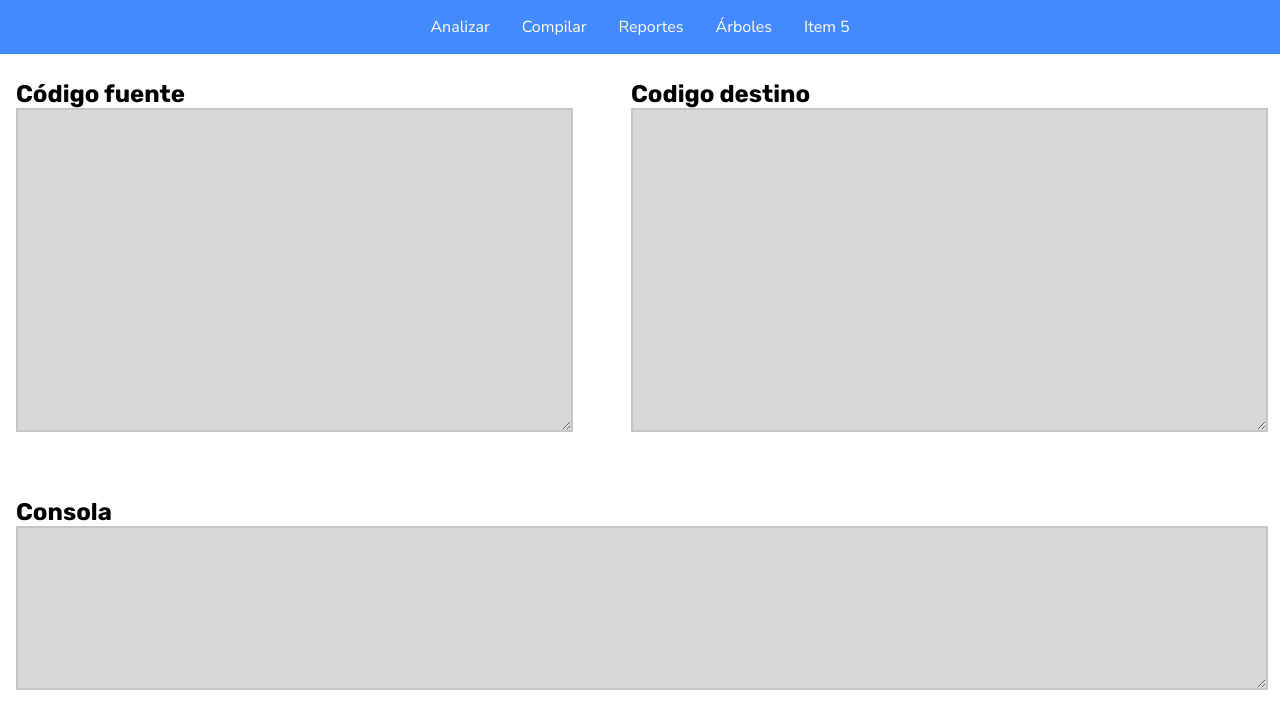
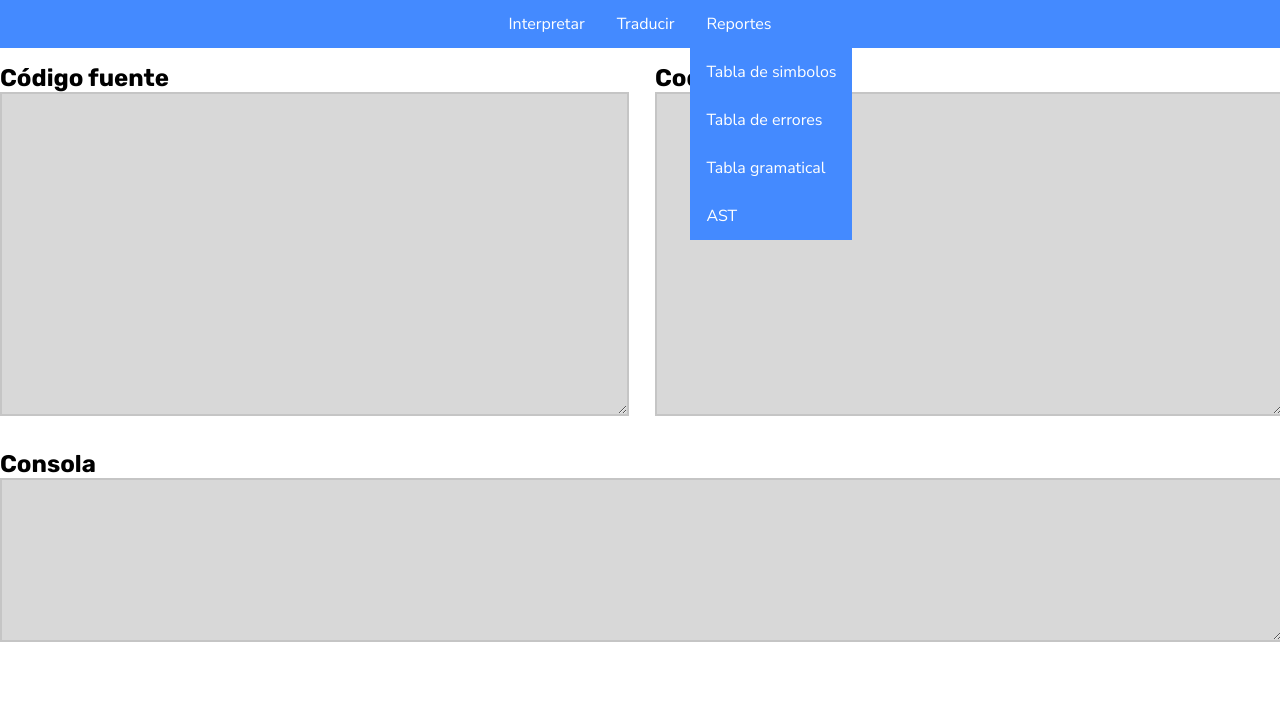
Before and after one commit to MacoChave/quetzalolc-compiladores2, a website with bundled scripts: page index.html in a window 1280 px wide. Both pictures are taken after a click on the link "Reportes". Built offline with nearby package versions, Linux system fonts and the light colour scheme.

Commit message:
Submenu de reportes

```diff
--- a/bundle.js
+++ b/bundle.js
@@ -987,9 +987,9 @@ parse: function parse(input) {
     return true;
 }};
 
-    const setConsole = (str) => {
-        document.querySelector('#my_console').value += str;
-    };
+    // const setConsole = (str) => {
+    //     document.querySelector('#my_console').value += str;
+    // };
 /* generated by jison-lex 0.3.4 */
 var lexer = (function(){
 var lexer = ({
@@ -1348,7 +1348,7 @@ case 13:return 13;
 break;
 case 14:return 5;
 break;
-case 15: setConsole(`Error léxico (${yy_.yytext}), en la línea ${yy_.yylloc.first_line} y columna ${yy_.yylloc.first_column}`)
+case 15: setConsole(`Error léxico (${yy_.yytext}), en la línea ${yy_.yylloc.first_line} y columna ${yy_.yylloc.first_column}\n`)
 break;
 }
 },
@@ -1387,9 +1387,18 @@ if (typeof module !== 'undefined' && require.main === module) {
 "use strict";
 var grammar = require('../jison/grammar');
 var analize = document.querySelector('#analize');
+var compile = document.querySelector('#compile');
+var reports = document.querySelector('#reports');
+var symbols_table = document.querySelector('#symbols_table');
+var errors_table = document.querySelector('#errors_table');
+var grammar_table = document.querySelector('#grammar_table');
+var show_ast = document.querySelector('#show_ast');
 var my_source = document.querySelector('#my_source');
 var setResult = function (res) {
-    document.querySelector('#my_result').value = res;
+    (document.querySelector('#my_result')).value += res + "\n";
+};
+var setConsole = function (res) {
+    (document.querySelector('#my_console')).value += res + "\n";
 };
 analize === null || analize === void 0 ? void 0 : analize.addEventListener('click', function () {
     console.info('Get source text...');
@@ -1397,10 +1406,19 @@ analize === null || analize === void 0 ? void 0 : analize.addEventListener('clic
     console.info({ source: source });
     analize_source(source);
 });
+compile === null || compile === void 0 ? void 0 : compile.addEventListener('click', function () { });
+reports === null || reports === void 0 ? void 0 : reports.addEventListener('click', function () {
+    var _a;
+    (_a = document.querySelector('#submenu')) === null || _a === void 0 ? void 0 : _a.classList.toggle('submenu--hide');
+});
+symbols_table === null || symbols_table === void 0 ? void 0 : symbols_table.addEventListener('click', function () { });
+errors_table === null || errors_table === void 0 ? void 0 : errors_table.addEventListener('click', function () { });
+grammar_table === null || grammar_table === void 0 ? void 0 : grammar_table.addEventListener('click', function () { });
+show_ast === null || show_ast === void 0 ? void 0 : show_ast.addEventListener('click', function () { });
 var analize_source = function (source) {
     console.log('ANALIZANDO...');
     var result = grammar.parse(source);
-    setResult(result);
+    setConsole(result);
 };
 
 },{"../jison/grammar":4}]},{},[5])(5)
--- a/index.html
+++ b/index.html
@@ -16,20 +16,34 @@
 	<body>
 		<nav class="container__menu">
 			<ul class="menu">
-				<li class="item">
-					<a id="analize" class="link">Analizar</a>
+				<li class="menu__item">
+					<a id="analize" class="menu__link">Interpretar</a>
 				</li>
-				<li class="item">
-					<a id="compile" class="link">Compilar</a>
+				<li class="menu__item">
+					<a id="compile" class="menu__link">Traducir</a>
 				</li>
-				<li class="item">
-					<a id="reports" class="link">Reportes</a>
-				</li>
-				<li class="item">
-					<a id="trees" class="link">Árboles</a>
-				</li>
-				<li class="item">
-					<a class="link">Item 5</a>
+				<li class="menu__item">
+					<a id="reports" class="menu__link">Reportes</a>
+					<ul class="submenu submenu--hide" id="submenu">
+						<li class="submenu__item">
+							<a id="symbols_table" class="submenu__link"
+								>Tabla de simbolos</a
+							>
+						</li>
+						<li class="submenu__item">
+							<a id="errors_table" class="submenu__link"
+								>Tabla de errores</a
+							>
+						</li>
+						<li class="submenu__item">
+							<a id="grammar_table" class="submenu__link"
+								>Tabla gramatical</a
+							>
+						</li>
+						<li class="submenu__item">
+							<a id="show_ast" class="submenu__link">AST</a>
+						</li>
+					</ul>
 				</li>
 			</ul>
 		</nav>
@@ -40,23 +54,11 @@
 			</div>
 			<div class="item">
 				<h2 class="title">Codigo destino</h2>
-				<textarea
-					name="my_result"
-					id="my_result"
-					cols="30"
-					rows="10"
-					readonly
-				></textarea>
+				<textarea name="my_result" id="my_result" readonly></textarea>
 			</div>
 			<div class="item">
 				<h2 class="title">Consola</h2>
-				<textarea
-					name="my_console"
-					id="my_console"
-					cols="30"
-					rows="10"
-					readonly
-				></textarea>
+				<textarea name="my_console" id="my_console" readonly></textarea>
 			</div>
 		</div>
 		<script src="bundle.js"></script>
--- a/styles/style.css
+++ b/styles/style.css
@@ -1,5 +1,6 @@
 :root {
 	--primary: #448aff;
+	--primary-400: #69a1ff;
 	--accent: #4caf50;
 	--neutro-dark: #000000;
 	--neutro-light: #ffffff;
@@ -27,16 +28,33 @@
 	justify-content: center;
 }
 
-.item {
+[class$='__item'] {
+	line-height: 3;
 	list-style: none;
-	margin: 1em 1em;
 }
 
-.link {
+[class$='__link'] {
 	color: var(--neutro-light);
 	cursor: pointer;
 	display: block;
+	padding: 0 1em;
 	text-decoration: none;
+}
+
+[class$='__link']:hover {
+	background: var(--primary-400);
+}
+
+.submenu {
+	background: var(--primary);
+	display: block;
+	width: fit-content;
+	position: absolute;
+	width: fit-content;
+}
+
+.submenu--hide {
+	display: none;
 }
 
 .container {
@@ -52,6 +70,14 @@
 	grid-area: source;
 }
 
+.item:nth-child(2) {
+	grid-area: result;
+}
+
+.item:nth-child(3) {
+	grid-area: console;
+}
+
 .item textarea {
 	color: var(--neutro-dark);
 	background: var(--input-background);
@@ -65,14 +91,6 @@
 	height: 20vh;
 }
 
-.item:nth-child(2) {
-	grid-area: result;
-}
-
-.item:nth-child(3) {
-	grid-area: console;
-}
-
 .title {
 	font-family: 'Rubik', sans-serif;
 }
```
Also changed, not shown: src/jison/grammar.js (+4 -4 lines), src/scripts/app.ts (+30 -2 lines), 1 other file.
